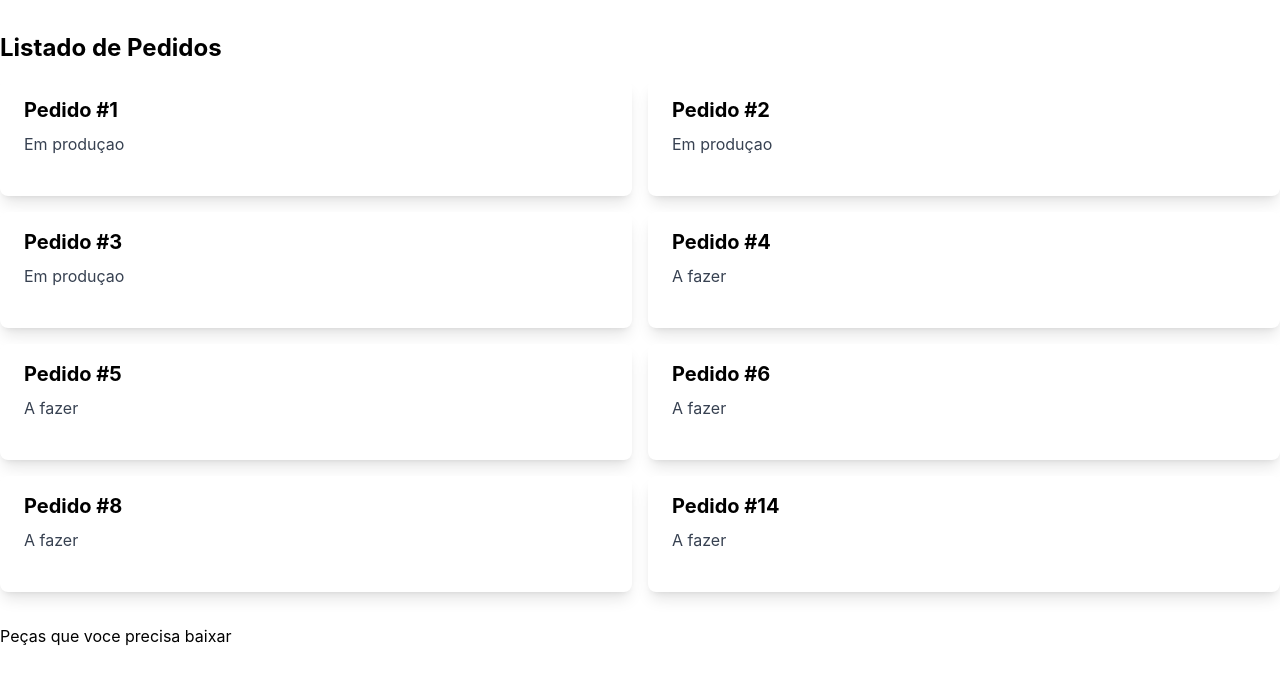
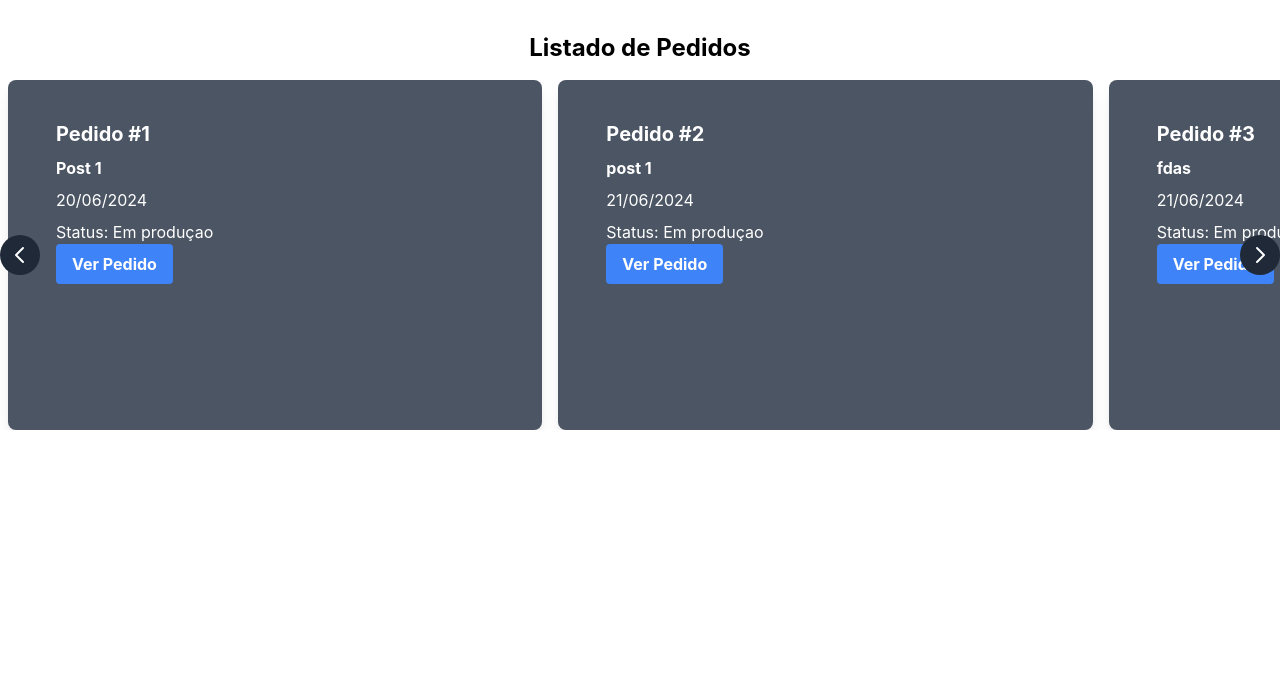
Before and after one commit to mauriciomolinapicco/bloomy, a Django app: page /user_orders in a window 1280 px wide. Shown: the part 64-749 px from the top of the page. Run offline with Django 5.2, Linux system fonts and the light colour scheme; a user stored in the database is signed in; data comes from the database, SQL or seed files in the repository; both versions use the stored data as it was after the commit; some libraries are stand-ins or nearby versions.

Commit message:
Order cards carrousel -Single order view and template

```diff
--- a/bloomy/templates/bloomy/fornecedor.html
+++ /dev/null
@@ -1 +0,0 @@
-<h2>Conteudo para fornecedores</h2>
--- a/bloomy/templates/bloomy/user_orders.html
+++ b/bloomy/templates/bloomy/user_orders.html
@@ -1,26 +1,74 @@
 {% extends "bloomy/layout.html" %}
 {% block body %}
 <div class="container mx-auto py-8">
-    <h2 class="text-2xl font-bold mb-4">Listado de Pedidos</h2>
+    <h2 class="text-2xl font-bold mb-4 text-center">Listado de Pedidos</h2>
 
-    <div class="grid grid-cols-1 sm:grid-cols-2 lg:grid-cols-3 gap-4">
-        {% for order in orders %}
-        <div class="bg-white rounded-lg overflow-hidden shadow-lg">
-            <div class="px-6 py-4">
-                <div class="font-bold text-xl mb-2">Pedido #{{ order.id }}</div>
-                <p class="text-gray-700 text-base">{{ order.get_status_display }}</p>
-            </div>
-            <div class="px-6 pt-4 pb-2">
+    <div class="relative">
+        <button id="prev" class="absolute left-0 top-1/2 transform -translate-y-1/2 bg-gray-800 text-white p-2 rounded-full focus:outline-none z-10">
+            <svg xmlns="http://www.w3.org/2000/svg" fill="none" viewBox="0 0 24 24" stroke-width="2" stroke="currentColor" class="w-6 h-6">
+                <path stroke-linecap="round" stroke-linejoin="round" d="M15 19l-7-7 7-7" />
+            </svg>
+        </button>
+        <div id="carousel" class="flex overflow-hidden" style="width: 100%;">
+            <div id="inner-carousel" class="flex transition-transform duration-300" style="width: 300%;">
+                {% for order in orders %}
+                <div class="w-1/3 flex-shrink-0 bg-gray-600 text-white rounded-lg overflow-hidden shadow-lg mx-2 p-6" style="height: 350px;">
+                    <div class="px-6 py-4 h-full flex flex-col justify-between">
+                        <div>
+                            <div class="font-bold text-xl mb-2">Pedido #{{ order.id }}</div>
+                            <div class="font-bold text-l mb-2">{{ order.name }}</div>
+                            <div class=" text-l mb-2">{{ order.date|date:"d/m/Y" }}</div>
+                            <p class="text-white text-base">Status: {{ order.get_status_display }}</p>
+                            <a href="{% url 'single_order' order.id %}"><button class="bg-blue-500 hover:bg-blue-700 text-white font-bold py-2 px-4 rounded">
+                                Ver Pedido
+                            </button></a>
+                        </div>
+                        <div>
+                            <div class="px-6 pt-4 pb-2"></div>
+                        </div>
+                    </div>
+                </div>
+                {% endfor %}
             </div>
         </div>
-        {% endfor %}
+        <button id="next" class="absolute right-0 top-1/2 transform -translate-y-1/2 bg-gray-800 text-white p-2 rounded-full focus:outline-none z-10">
+            <svg xmlns="http://www.w3.org/2000/svg" fill="none" viewBox="0 0 24 24" stroke-width="2" stroke="currentColor" class="w-6 h-6">
+                <path stroke-linecap="round" stroke-linejoin="round" d="M9 5l7 7-7 7" />
+            </svg>
+        </button>
     </div>
 </div>
 
-<div>
-    <h5>Peças que voce precisa baixar</h5>
+<script>
+    document.addEventListener('DOMContentLoaded', function() {
+        const carousel = document.getElementById('carousel');
+        const innerCarousel = document.getElementById('inner-carousel');
+        const prevButton = document.getElementById('prev');
+        const nextButton = document.getElementById('next');
+        const items = innerCarousel.children;
+        const itemsPerPage = 3;
+        let currentPage = 0;
 
-</div>
+        function updateCarousel() {
+            const offset = -(currentPage * carousel.clientWidth);
+            innerCarousel.style.transform = `translateX(${offset}px)`;
+        }
 
+        prevButton.addEventListener('click', () => {
+            if (currentPage > 0) {
+                currentPage--;
+                updateCarousel();
+            }
+        });
 
+        nextButton.addEventListener('click', () => {
+            if (currentPage < Math.ceil(items.length / itemsPerPage) - 1) {
+                currentPage++;
+                updateCarousel();
+            }
+        });
+
+        updateCarousel();
+    });
+</script>
 {% endblock %}
--- a/bloomy/urls.py
+++ b/bloomy/urls.py
@@ -12,6 +12,7 @@ urlpatterns = [
     path("profile_form", views.profile_form, name="profile_form"),
     path("subscriptions", views.subscriptions, name="subscriptions"),
     path("user_orders", views.user_orders, name="user_orders"),
+    path("user_orders/<str:order_id>", views.single_order, name='single_order'),
     path("provider", views.provider_view, name="provider"),
 
     path("new_subscription/<str:package_pk>", views.new_subscription, name="new_subscription"),
--- a/bloomy/views.py
+++ b/bloomy/views.py
@@ -14,6 +14,11 @@ Form cadastro
 User orders page -> mostrando el status de la orden y mas
 new order form
 '''
+def single_order(request, order_id):
+    order = order = Order.objects.get(id=order_id)
+    return render(request, "bloomy/single_order.html", {"order":order})
+
+
 def order_in_progress(request, order_id):
     order = Order.objects.get(id=order_id)
     order.status = 'EM_PRODUCAO'
@@ -23,6 +28,10 @@ def order_in_progress(request, order_id):
 
 
 def provider_view(request):
+    #ordersToDo = Order.objects.filter(status='A_FAZER')
+    #ordersInProd = Order.objects.filter(status='EM_PRODUCAO')
+    #ordersCompleted = Order.objects.filter(status='ENTREGUE')
+    #context = {"ordersToDo":ordersToDo, "ordersInProd":ordersInProd, "ordersCompleted":ordersCompleted}
     orders = Order.objects.all()
     return render(request, "bloomy/provider.html", {"orders":orders})
 
```
Also changed, not shown: bloomy/templates/bloomy/provider.html (+6 -6 lines), bloomy/templates/bloomy/single_order.html (added, +14 -0 lines), bloomy/templates/bloomy/subscriptions.html (+13 -9 lines), db.sqlite3.
